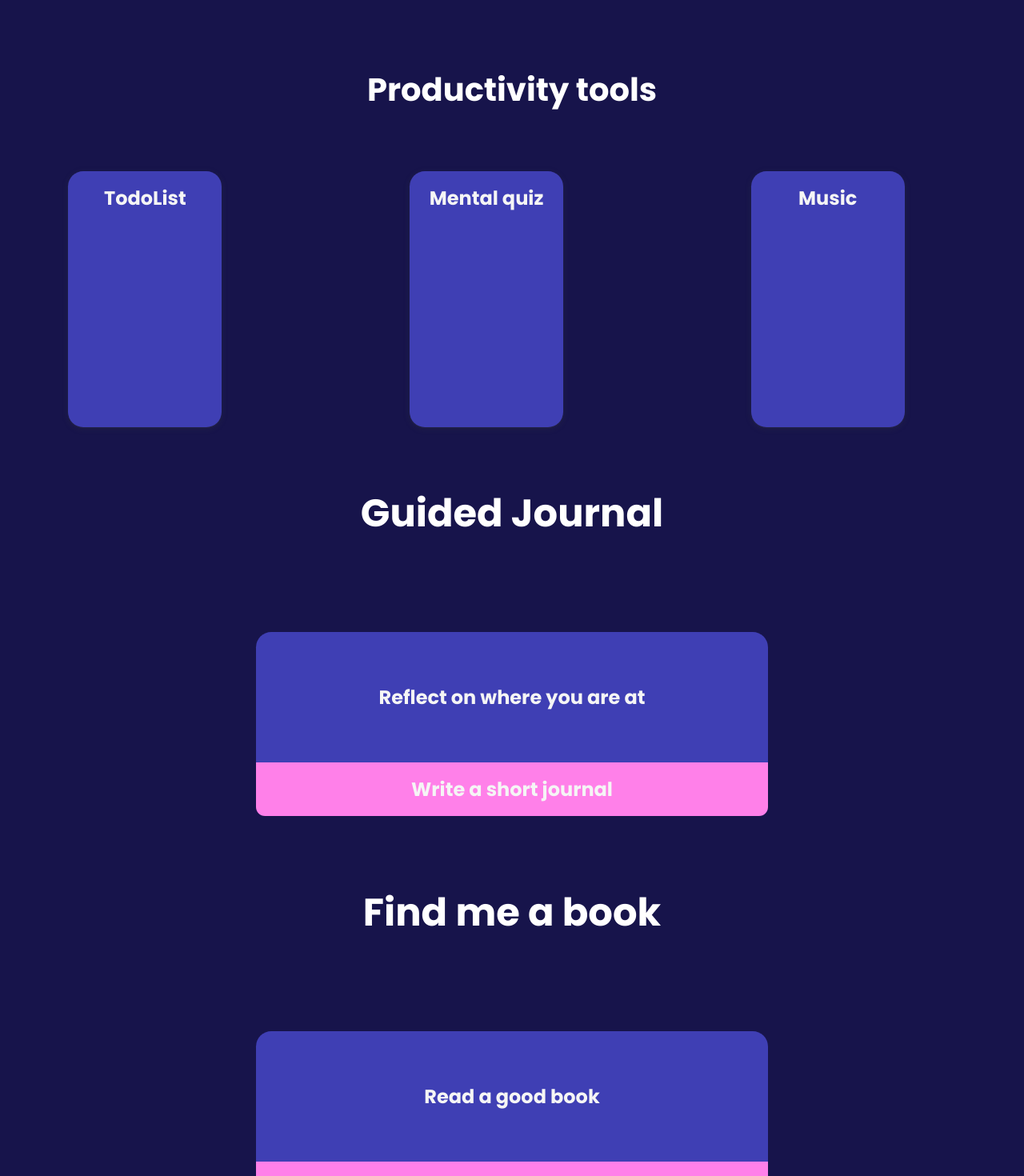
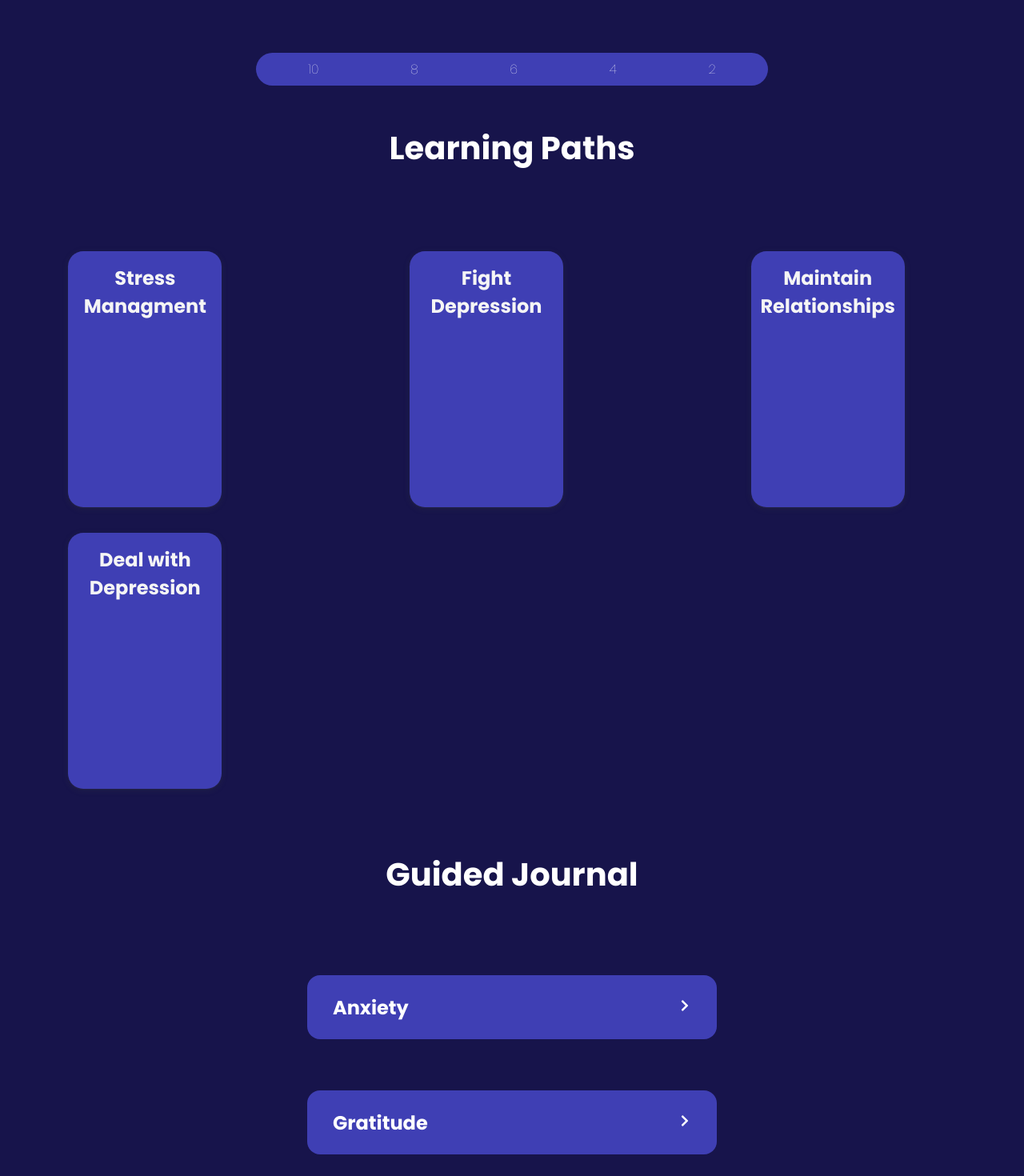
Before and after one commit to debasish-creator/resonate2k21, a React (Create React App) app: page / in a window 1280 px wide. Shown: the part 480-1950 px from the top of the page at 80% size. Built offline with nearby package versions, Linux system fonts and the light colour scheme.

Commit message:
Entire frontend setup almost done

```diff
--- a/src/Routes.js
+++ b/src/Routes.js
@@ -8,6 +8,9 @@ import Book from "./pages/Book/Book";
 import Home from "./pages/Home/Home";
 import Quiz from "./pages/Quiz/Quizes";
 import Todo from "./pages/TodoList/TodoContainer";
+import Days from "./components/days/days";
+import Streak from "./components/days/streak";
+import JournalType from "./components/Journal/Journaltype";
 const Routes = () => {
   return (
     <Router>
@@ -34,6 +37,15 @@ const Routes = () => {
         <Route path="/music">
           <Quotes />
         </Route>
+        <Route path="/day">
+          <Days />
+        </Route>
+        <Route path="/streak">
+          <Streak />
+        </Route>
+        <Route path="/journaltype">
+          <JournalType />
+        </Route>
       </Switch>
     </Router>
   );
--- a/src/components/Cards/Card.js
+++ b/src/components/Cards/Card.js
@@ -26,6 +26,7 @@ const SingleCard = styled.div`
   top: 10%;
   border-radius: 1.2rem;
   transform: 1s 1s;
+  margin-top: 2rem;
   > h1 {
     color: whitesmoke;
     text-align: center;
--- /dev/null
+++ b/src/components/Journal/Journaltype.js
@@ -0,0 +1,31 @@
+import React from "react";
+import styled from "styled-components";
+import { FaChevronLeft, FaChevronRight, FaQuoteRight } from "react-icons/fa";
+
+const Journaltype = ({ heading }) => {
+  return (
+    <>
+      <Container>
+        <h1>{heading}</h1>
+        <span>
+          <FaChevronRight />
+        </span>
+      </Container>
+    </>
+  );
+};
+
+export default Journaltype;
+
+const Container = styled.div`
+  background-color: #3f3fb4;
+  width: 40vw;
+  height: 10vh;
+  display: flex;
+  justify-content: space-between;
+  align-items: center;
+  color: white;
+  margin: 4rem auto;
+  border-radius: 1rem;
+  padding: 2rem 2rem;
+`;
--- /dev/null
+++ b/src/components/days/days.js
@@ -0,0 +1,70 @@
+import React from "react";
+import styled from "styled-components";
+const days = () => {
+  //   alert("Enter streak you want to maintain");
+  return (
+    <>
+      <Header>
+        <h1>Your Progress</h1>
+      </Header>
+      <LearningPathContainer>
+        <div>
+          <h1>Day 1</h1>
+        </div>
+        <div>Day 2</div>
+        <div>Day 3</div>
+        <div>Day 1</div>
+        <div>Day 4</div>
+        <div>Day 5</div>
+        <div>Day 6</div>
+        <div>Day 7</div>
+        <div>Day 7</div>
+        <div>Day 7</div>
+        <div>Day 7</div>
+        <div>Day 7</div>
+        <div>Day 7</div>
+        <div>Day 7</div>
+        <div>Day 7</div>
+        <div>Day 7</div>
+        <div>Day 7</div>
+        <div>Day 7</div>
+        <div>Day 7</div>
+        <div>Day 7</div>
+        <div>Day 7</div>
+      </LearningPathContainer>
+    </>
+  );
+};
+
+export default days;
+const Header = styled.div`
+  color: white;
+  background-color: #3f3fb4;
+  height: 12vh;
+  border-radius: 0 0 3rem 3rem;
+
+  > h1 {
+    padding: 1rem;
+  }
+`;
+
+const LearningPathContainer = styled.div`
+  display: flex;
+  color: white;
+  /* justify-content: space-evenly; */
+  /* justify-content: center; */
+  align-items: center;
+  height: 100vh;
+  width: 100vw;
+  flex-wrap: wrap;
+  > div {
+    font-weight: bolder;
+    background-color: #3f3fb4;
+    padding: 0.5rem;
+    margin: 0 auto;
+    border-radius: 1rem;
+  }
+  > div:hover {
+    background-color: yellowgreen;
+  }
+`;
--- /dev/null
+++ b/src/components/days/streak.js
@@ -0,0 +1,36 @@
+import React from "react";
+import styled from "styled-components";
+import Card from "../Cards/Card";
+import { Link } from "react-router-dom";
+const streak = () => {
+  return (
+    <>
+      <StreakContainer>
+        <h1>Enter rescue session duration</h1>
+        <Cards>
+          <Card heading={`7 days`} />
+
+          <Card heading={`15 days`} />
+          <Card heading={`30 days`} />
+        </Cards>
+      </StreakContainer>
+    </>
+  );
+};
+
+export default streak;
+
+const StreakContainer = styled.div`
+  > h1 {
+    color: white;
+    display: flex;
+    justify-content: center;
+  }
+`;
+
+const Cards = styled.div`
+  display: flex;
+  justify-content: space-around;
+  align-items: center;
+  margin-top: 10rem;
+`;
--- a/src/index.css
+++ b/src/index.css
@@ -9,6 +9,7 @@ body {
   overflow-x: hidden;
   padding: 0;
   box-sizing: border-box;
+  background-color: #17144bff;
 }
 
 code {
--- a/src/pages/Home/Home.js
+++ b/src/pages/Home/Home.js
@@ -10,9 +10,14 @@ import { display } from "@mui/system";
 import AudioPlayer from "../../components/AudioPlayer/AudioPlayer";
 import { Link } from "react-router-dom";
 import data from "./data";
+import learndata from "./learningData";
+import Journaltype from "../../components/Journal/Journaltype";
+import journaldata from "./journaldata";
 function Home() {
+  const [learningData, setLearningData] = useState(learndata);
   const [data1, setData1] = useState(data);
   const [data2, setData2] = useState(Widecarddata);
+  const [journal, setJournal] = useState(journaldata);
   return (
     <div>
       {console.log("Gourab Maghya")}
@@ -36,8 +41,45 @@ function Home() {
         </AudioPlayerContainer>
       </NavContainer>
       <CarouselComponent />
-
+      <Mood>
+        <div>10</div>
+        <div>8</div>
+        <div>6</div>
+        <div>4</div>
+        <div>2</div>
+      </Mood>
       <LearningPathContainer>
+        <h2>Learning Paths</h2>
+        <CardContainer>
+          {/* <Card />
+          <Card />
+          <Card /> */}
+          {learningData.map((res) => {
+            const { id, heading, route } = res;
+            return (
+              <article key={id}>
+                <Card heading={heading} route={route} />
+              </article>
+            );
+          })}
+        </CardContainer>
+      </LearningPathContainer>
+      <LearningPathContainer>
+        <h2>Guided Journal</h2>
+        <GuidedJournal>
+          {journal.map((data) => {
+            const { id, heading, routes } = data;
+            return (
+              <article key={id}>
+                <Journaltype heading={heading} />
+              </article>
+            );
+          })}
+          {/* <Journaltype />
+          <Journaltype />
+          <Journaltype />
+          <Journaltype /> */}
+        </GuidedJournal>
         <h2>Productivity tools</h2>
         <CardContainer>
           {/* <Card />
@@ -98,12 +140,13 @@ const WidecardContainer = styled.div`
   /* width: 50%; */
 `;
 const CardContainer = styled.div`
-  height: 400px;
+  height: 100%;
   display: grid;
   background-color: #17144bff;
   grid-template-columns: repeat(3, 1fr);
 `;
 const LearningPathContainer = styled.div`
+  margin-bottom: 5rem;
   > h2 {
     background: #17144bff;
     display: grid;
@@ -158,3 +201,21 @@ const NavBar = styled.div`
     transform: scale(1.1);
   }
 `;
+
+const Mood = styled.div`
+  color: white;
+  display: flex;
+
+  background-color: #3f3fb4;
+  border-radius: 2rem;
+  width: 50vw;
+  margin: 1rem auto;
+  padding: 0.5rem;
+  > div {
+    margin: 0 auto;
+  }
+`;
+
+const GuidedJournal = styled.div`
+  height: 100%;
+`;
--- a/src/pages/Home/Widecarddata.js
+++ b/src/pages/Home/Widecarddata.js
@@ -1,11 +1,11 @@
 export default [
-  {
-    id: 1,
-    h: "Guided Journal",
-    heading: "Reflect on where you are at",
-    subheading: "Write a short journal",
-    routes: "/journal",
-  },
+  // {
+  //   id: 1,
+  //   h: "Guided Journal",
+  //   heading: "Reflect on where you are at",
+  //   subheading: "Write a short journal",
+  //   routes: "/journal",
+  // },
   {
     id: 2,
     h: "Find me a book",
--- /dev/null
+++ b/src/pages/Home/journaldata.js
@@ -0,0 +1,22 @@
+export default [
+  {
+    id: 1,
+    heading: "Anxiety",
+    route: "/todo",
+  },
+  {
+    id: 2,
+    heading: "Gratitude",
+    route: "/quiz",
+  },
+  {
+    id: 3,
+    heading: "Goal Setting",
+    route: "/music",
+  },
+  {
+    id: 4,
+    heading: "Sleep",
+    route: "/music",
+  },
+];
--- /dev/null
+++ b/src/pages/Home/learningData.js
@@ -0,0 +1,22 @@
+export default [
+  {
+    id: 1,
+    heading: "Stress Managment",
+    route: "/streak",
+  },
+  {
+    id: 2,
+    heading: "Fight Depression",
+    route: "/streak",
+  },
+  {
+    id: 3,
+    heading: "Maintain Relationships",
+    route: "/streak",
+  },
+  {
+    id: 4,
+    heading: "Deal with Depression",
+    route: "/streak",
+  },
+];
```
